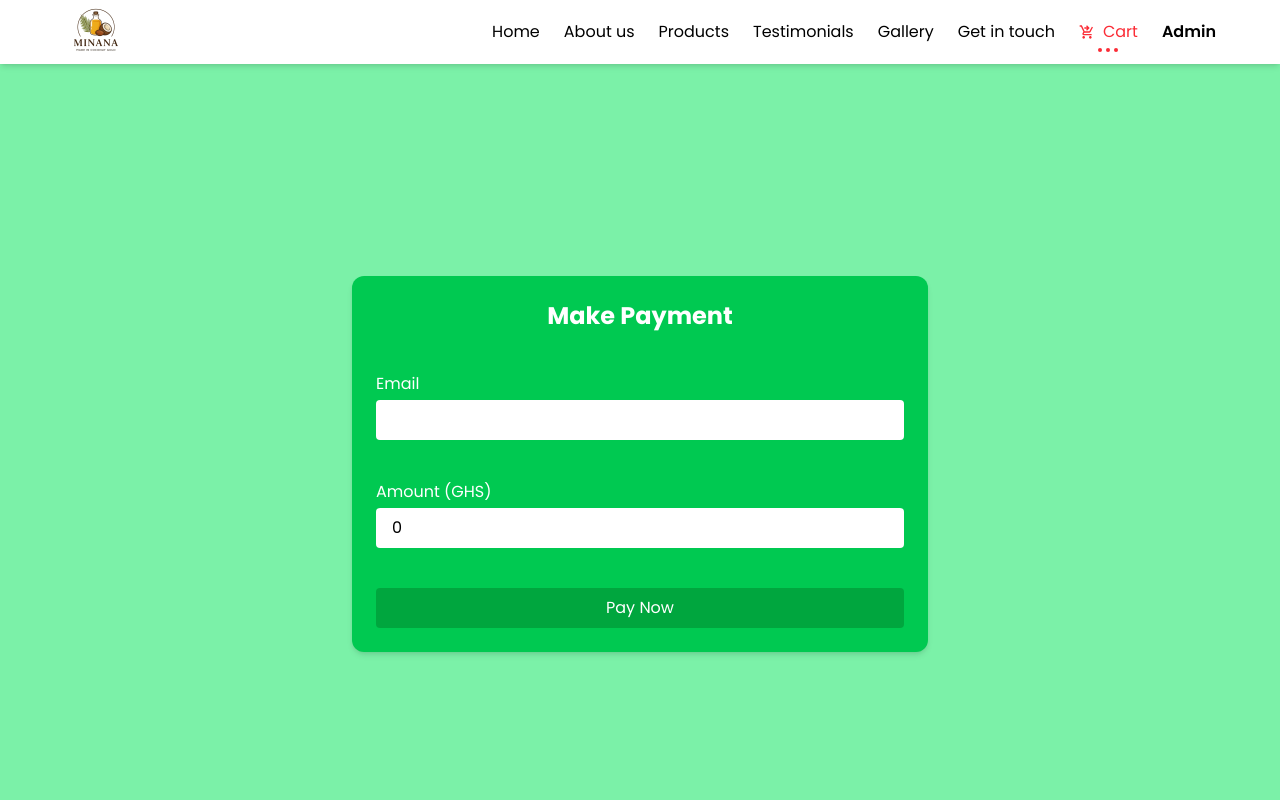
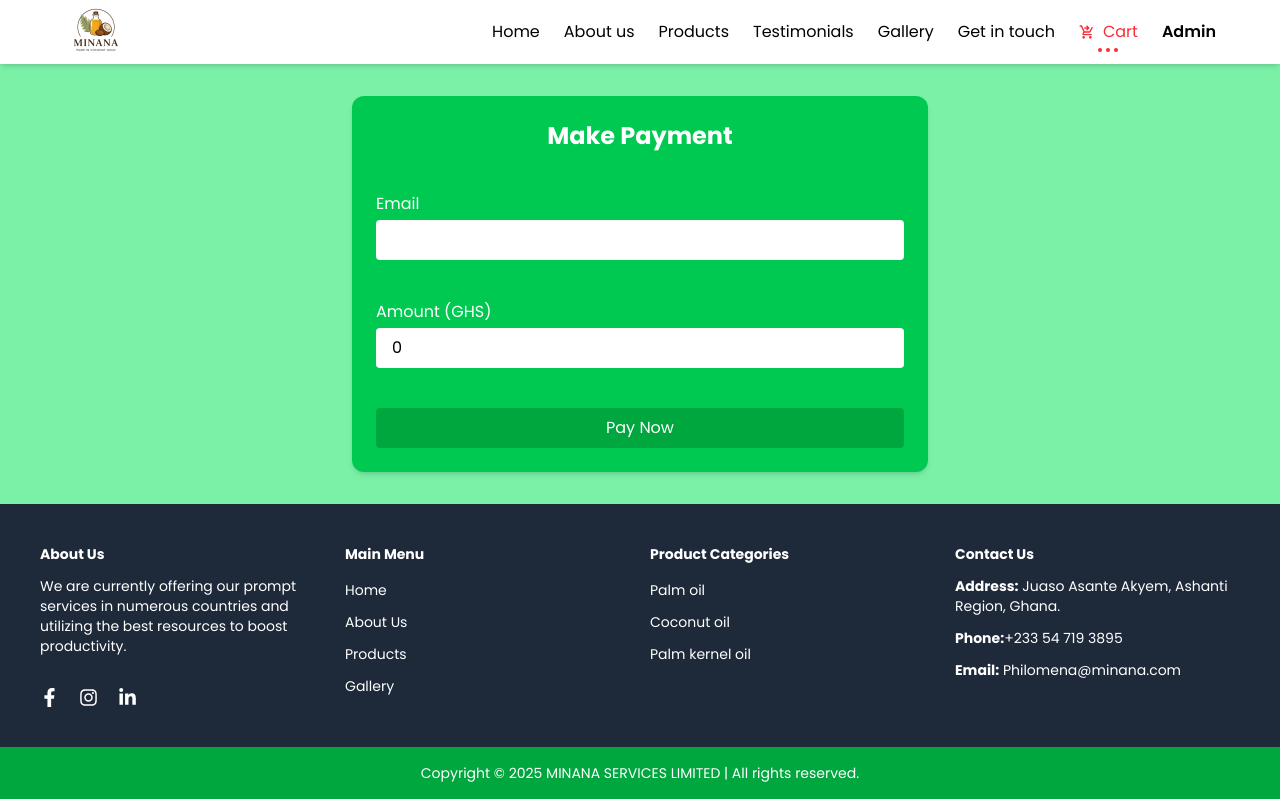
Before and after one commit to esitoxla/Minana-services, a React (Vite) app: page /cart/checkout in a window 1280 px wide. Shown: the top 800 px of the page. Built offline with nearby package versions, Linux system fonts and the light colour scheme; no server answers; a web font is replaced by a local one.

Commit message:
final changes in checkout

```diff
--- a/src/components/Checkout.jsx
+++ b/src/components/Checkout.jsx
@@ -41,7 +41,7 @@ const Checkout = () => {
 
   return (
     <>
-      <div className="w-full min-h-screen bg-green-300 flex items-center justify-center px-4 py-8">
+      <div className="w-full bg-green-300 flex items-center justify-center px-4 py-8">
         <div className="flex flex-col items-center gap-10 bg-green-500 rounded-xl shadow-md w-full max-w-md md:max-w-lg lg:max-w-xl p-6 transition-transform duration-300 hover:-translate-y-2">
           <h2 className="text-white text-2xl font-bold">Make Payment</h2>
 
```
